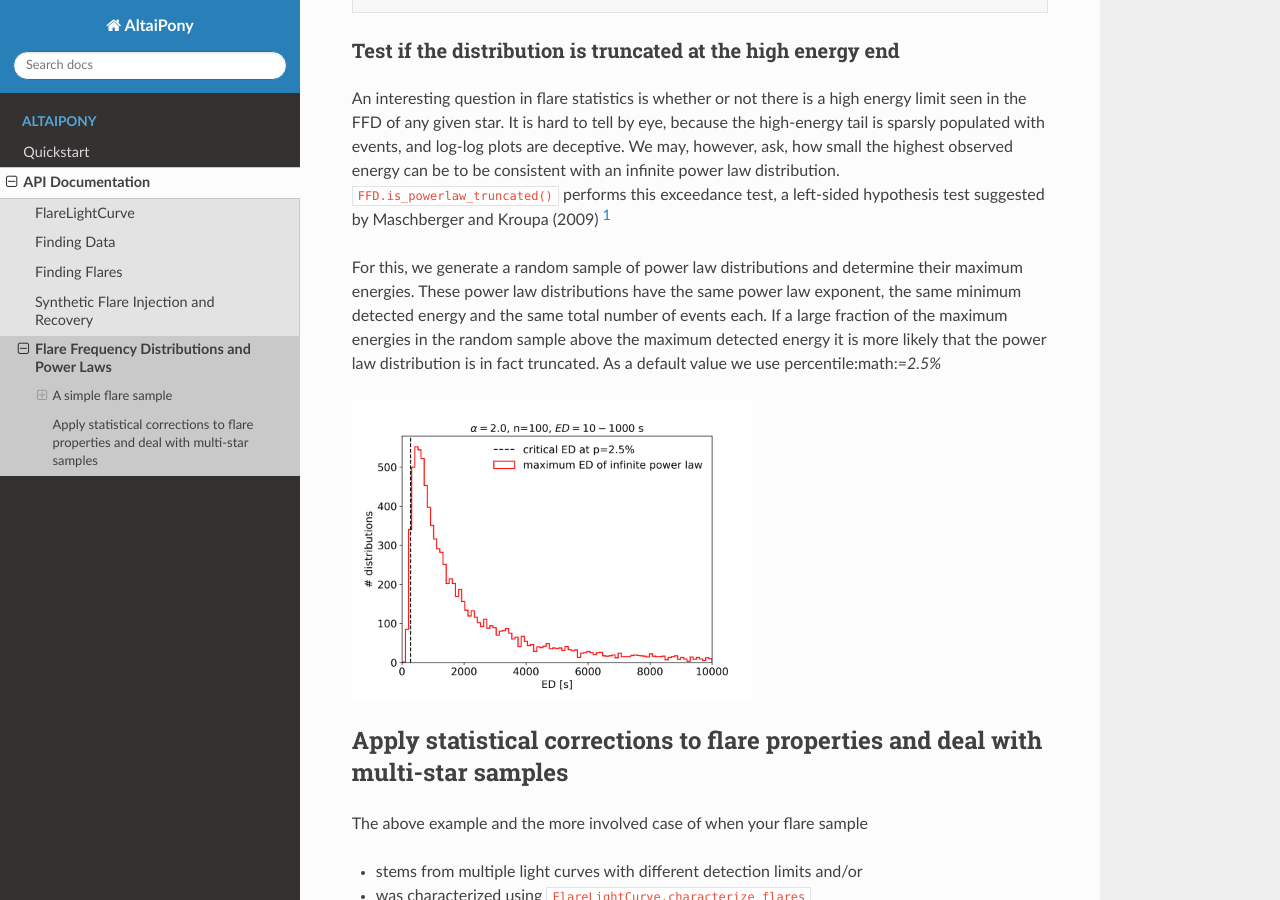
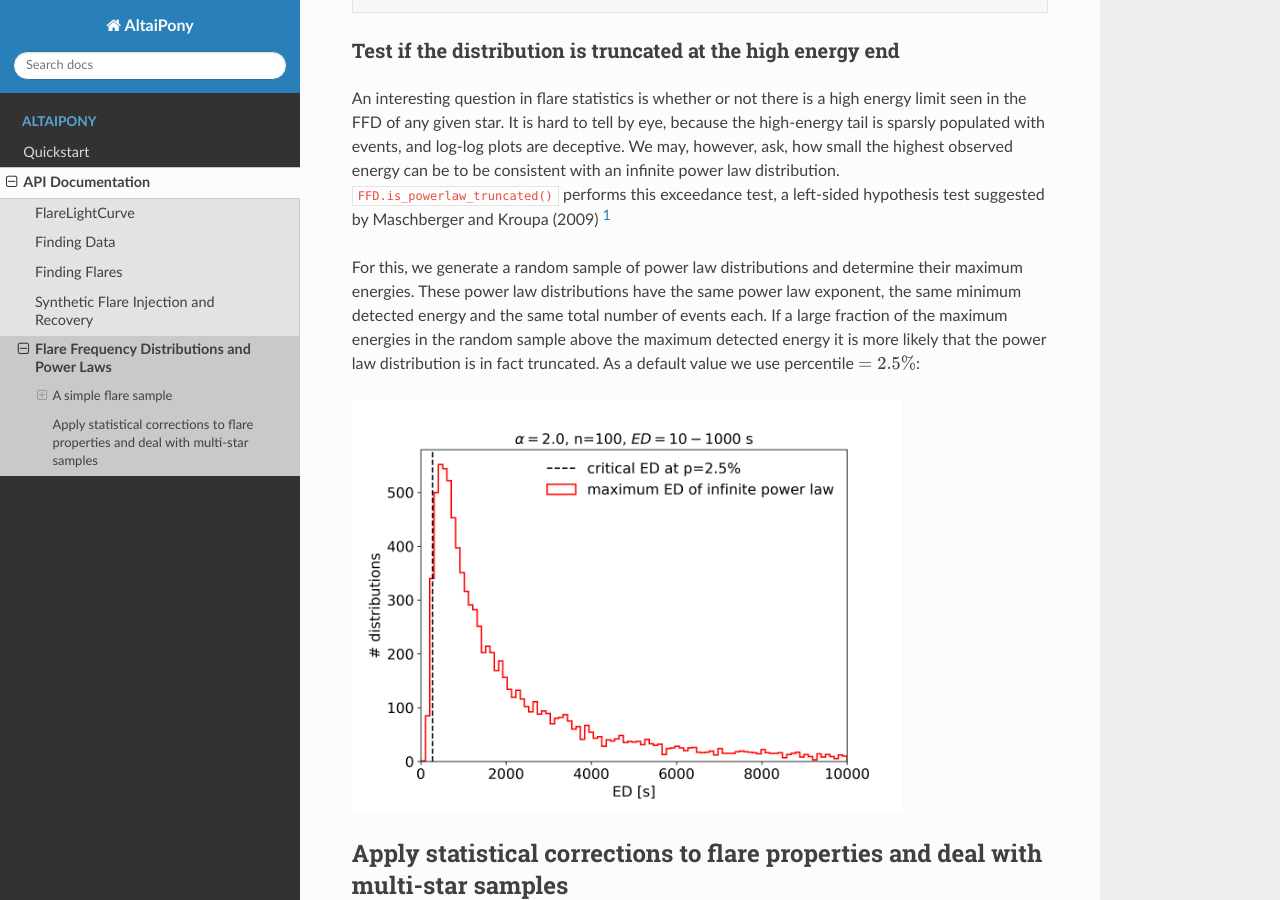
Before and after one commit to ekaterinailin/AltaiPony, a Sphinx documentation site: the page built from docs/source/api/ffds.rst, in a window 1280 px wide and 900 px high, scrolled down 2724 px. Built offline with Sphinx 7.4.7 and the Read the Docs theme 2.0.0, drawn with Linux system fonts in a browser that asks for light colours.

Commit message:
Replaced print statements with logging statements. Some edits to the docs, too.

```diff
--- a/docs/source/api/ffds.rst
+++ b/docs/source/api/ffds.rst
@@ -110,10 +110,10 @@ Test if the distribution is truncated at the high energy end
 
 An interesting question in flare statistics is whether or not there is a high energy limit seen in the FFD of any given star. It is hard to tell by eye, because the high-energy tail is sparsly populated with events, and log-log plots are deceptive. We may, however, ask, how small the highest observed energy can be to be consistent with an infinite power law distribution. ``FFD.is_powerlaw_truncated()`` performs this exceedance test, a left-sided hypothesis test suggested by Maschberger and Kroupa (2009) [1]_
 
-For this, we generate a random sample of power law distributions and determine their maximum energies. These power law distributions have the same power law exponent, the same minimum detected energy and the same total number of events each. If a large fraction of the maximum energies in the random sample above the maximum detected energy it is more likely that the power law distribution is in fact truncated. As a default value we use percentile:math:`=2.5\%`
+For this, we generate a random sample of power law distributions and determine their maximum energies. These power law distributions have the same power law exponent, the same minimum detected energy and the same total number of events each. If a large fraction of the maximum energies in the random sample above the maximum detected energy it is more likely that the power law distribution is in fact truncated. As a default value we use percentile :math:`=2.5\%`:
 
 .. image:: truncation.png
-  :width: 400
+  :width: 550
   :alt: exceedance test FFD
 
 Apply statistical corrections to flare properties and deal with multi-star samples
```
Also changed, not shown: 1 other file.
